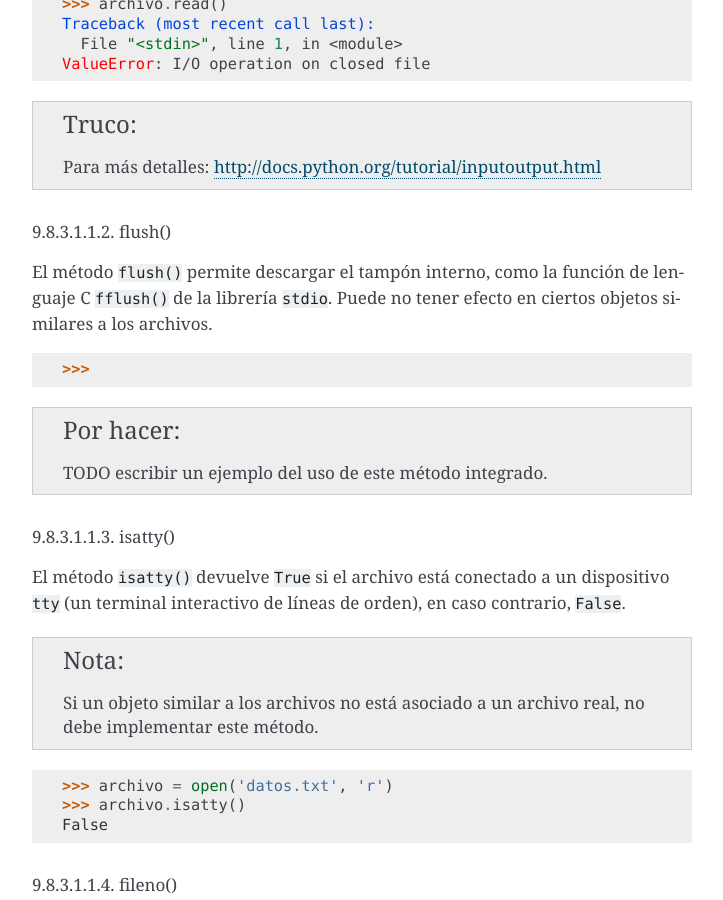
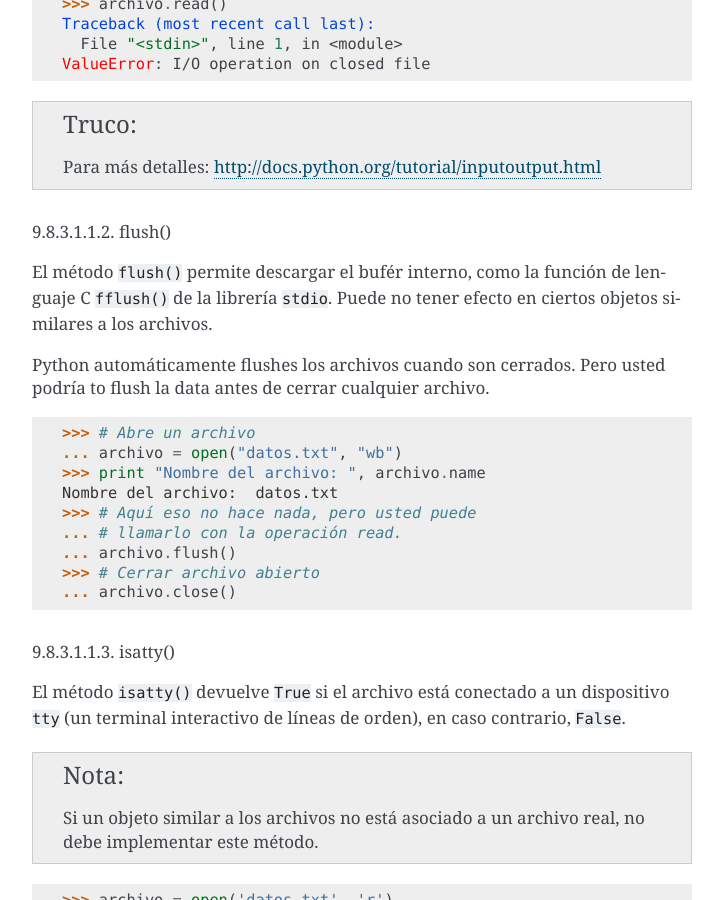
Before and after one commit to macagua/entrenamiento.python_basico, a Sphinx documentation site: the page built from source/leccion9/clases_integradas.rst, in a window 1280 px wide and 900 px high, scrolled down 5245 px. Shown: the whole window, without its empty margins (388-1111 px from the left). Built offline with Sphinx 7.4.7, drawn with Linux system fonts in a browser that asks for light colours.

Commit message:
Agregar mejoras al metodo flush()

```diff
--- a/source/leccion9/clases_integradas.rst
+++ b/source/leccion9/clases_integradas.rst
@@ -332,15 +332,24 @@ la método :ref:`archivo.read() <python_mtd_read>` devuelve una excepción
 flush()
 """""""
 
-El método ``flush()`` permite descargar el tampón interno, como la función de lenguaje C
+El método ``flush()`` permite descargar el bufér interno, como la función de lenguaje C
 ``fflush()`` de la librería ``stdio``. Puede no tener efecto en ciertos objetos similares
 a los archivos.
 
+Python automáticamente flushes los archivos cuando son cerrados. Pero usted podría to flush
+la data antes de cerrar cualquier archivo.
+
 ::
 
-    >>>
-
-.. todo:: TODO escribir un ejemplo del uso de este método integrado.
+    >>> # Abre un archivo
+    ... archivo = open("datos.txt", "wb")
+    >>> print "Nombre del archivo: ", archivo.name
+    Nombre del archivo:  datos.txt
+    >>> # Aquí eso no hace nada, pero usted puede
+    ... # llamarlo con la operación read.
+    ... archivo.flush()
+    >>> # Cerrar archivo abierto
+    ... archivo.close()
 
 
 .. _python_mtd_isatty:
```
